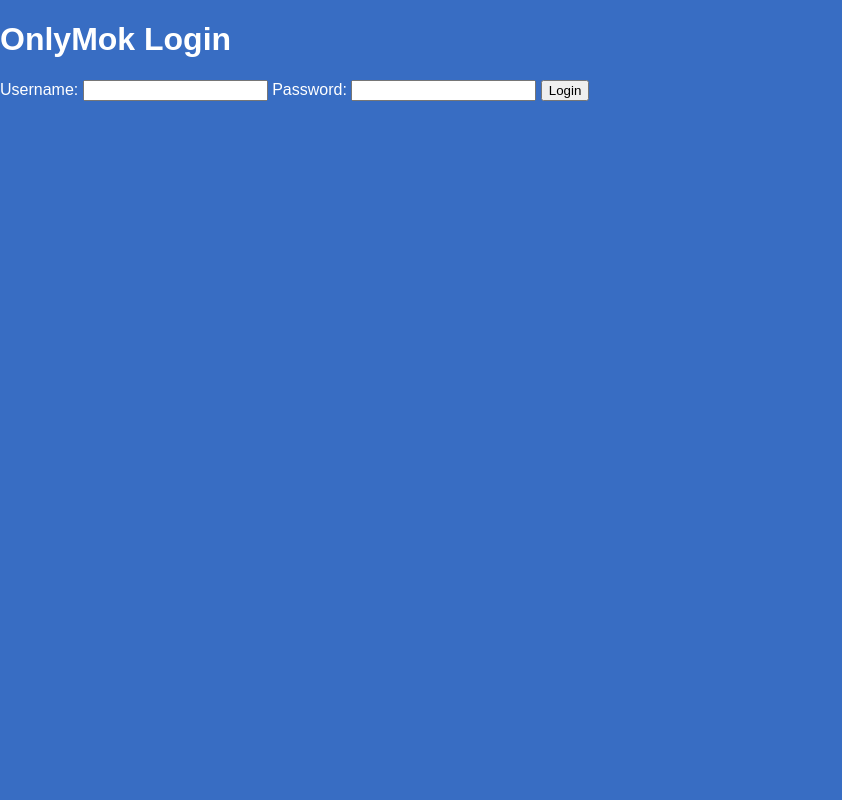
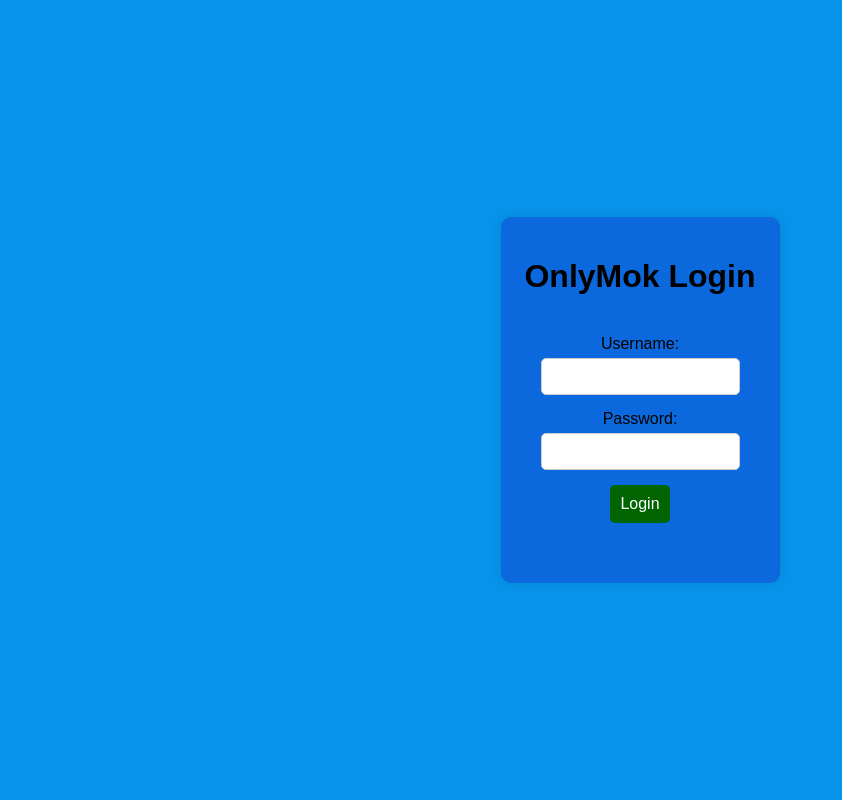
Before and after one commit to OnlyMokManager/OnlyMok, a PHP site: page / in a window 1280 px wide. Shown: the whole page, without its empty margins (0-842 px from the left). Run offline with PHP 8.4, Linux system fonts and the light colour scheme.

Commit message:
Update styles.css

```diff
--- a/styles.css
+++ b/styles.css
@@ -1,35 +1,65 @@
-html, body {
-    font-family: sans-serif;
+body {
+    background-color: #0793e9; /* Softer blue background */
+    color: #000000; /* Black text color for better readability */
+    font-family: Arial, sans-serif;
+    display: flex;
+    justify-content: center;
+    align-items: center;
+    height: 100vh;
     margin: 0;
-    padding: 0;
-    height: 100%;
-    background-color: #386dc3;
-    color: white;
+}
+
+main {
+    background-color: #0b69dd;
+    padding: 20px;
+    border-radius: 10px;
+    box-shadow: 0 0 10px rgba(0, 0, 0, 0.1);
+}
+
+h1 {
+    text-align: center;
+    margin-bottom: 20px;
+    color: #000000; /* Ensure h1 text is visible */
+}
+
+form {
     display: flex;
     flex-direction: column;
-    min-height: 100vh;
 }
 
-.navbar {
-    background-color: #0454d4;
-    display: flex;
-    flex-direction: row;
+label {
+    margin-bottom: 5px;
+    color: #000000; /* Ensure label text is visible */
 }
 
-ul {
-    display: flex;
-    flex-direction: row;
+input {
+    margin-bottom: 15px;
+    padding: 10px;
+    border: 1px solid #CCCCCC;
+    border-radius: 5px;
 }
 
-li {
-    display: flex;
-    flex-direction: row;
+button {
+    background-color: #006400; /* Dark green button */
+    color: #FFFFFF;
+    padding: 10px;
+    border: none;
+    border-radius: 5px;
+    cursor: pointer;
+    font-size: 16px;
 }
 
-a {
-    margin: 2em;
-    background-color: #0162ff;
-    color: white;
-    border-radius: 5px;
-    padding: 1em;
+button:hover {
+    background-color: #228B22; /* Slightly lighter green on hover */
 }
+
+.login-form {
+    background-color: #0b69dd;
+    padding: 20px;
+    border-radius: 10px;
+    margin-bottom: 20px;
+    display: flex;
+    flex-direction: column;
+    justify-content: center;
+    align-items: center;
+}
```
